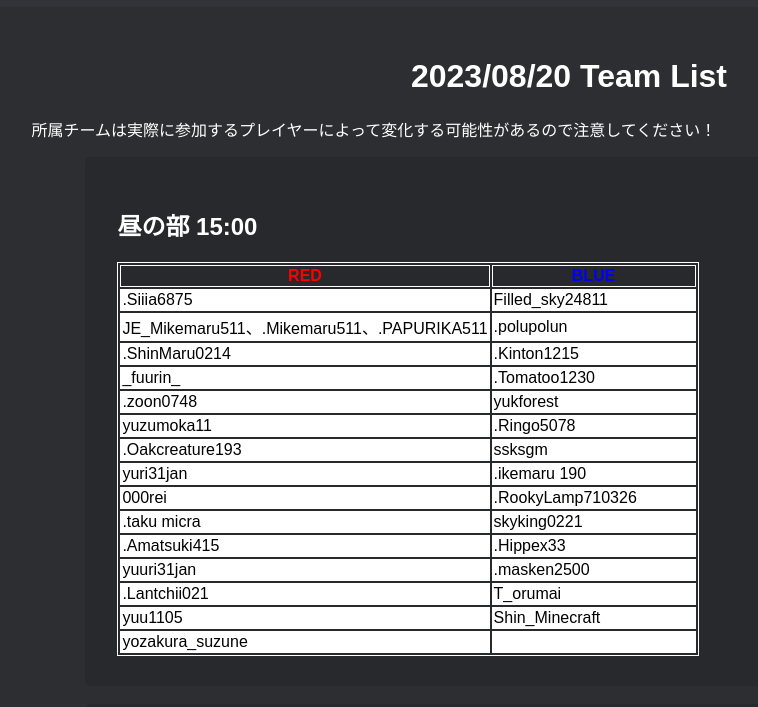
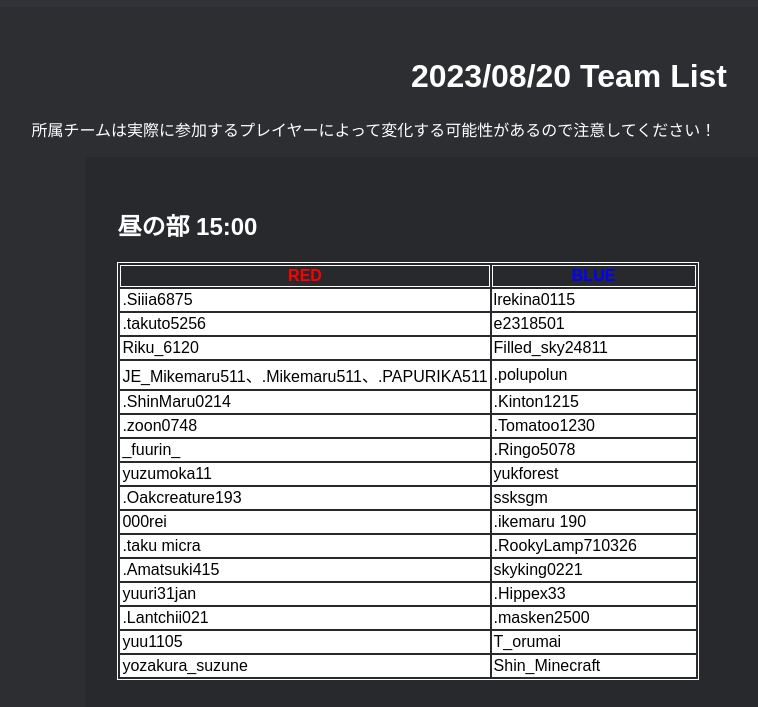
Before and after one commit to wardenwars/wardenwars.github.io, a plain HTML site: page 20230820TeamList.html in a window 1280 px wide. Shown: the part 93-800 px from the top of the page, without its empty margins (71-829 px from the left). Drawn offline with Linux system fonts and the light colour scheme.

Commit message:
2023.08.20チームリストページを記入ミスしていたのを修正、みすしてごめんなさい；；

```diff
--- a/20230820TeamList.html
+++ b/20230820TeamList.html
@@ -29,21 +29,22 @@
           <div>
             <table border="1" bordercolor="ffffff">
               <tr><th class="widthRed">RED</th><th class="widthBlue">BLUE</th></tr>
-              <tr bgcolor="white"><td>.Siiia6875</td><td>Filled_sky24811</td></tr>
+              <tr bgcolor="white"><td>.Siiia6875</td><td>lrekina0115</td></tr>
+              <tr bgcolor="white"><td>.takuto5256</td><td>e2318501</td></tr>
+              <tr bgcolor="white"><td>Riku_6120</td><td>Filled_sky24811</td></tr>
               <tr bgcolor="white"><td>JE_Mikemaru511、.Mikemaru511、.PAPURIKA511</td><td>.polupolun</td></tr>
               <tr bgcolor="white"><td>.ShinMaru0214</td><td>.Kinton1215</td></tr>
-              <tr bgcolor="white"><td>_fuurin_</td><td>.Tomatoo1230</td></tr>
-              <tr bgcolor="white"><td>.zoon0748</td><td>yukforest</td></tr>
-              <tr bgcolor="white"><td>yuzumoka11</td><td>.Ringo5078</td></tr>
+              <tr bgcolor="white"><td>.zoon0748</td><td>.Tomatoo1230</td></tr>
+              <tr bgcolor="white"><td>_fuurin_</td><td>.Ringo5078</td></tr>
+              <tr bgcolor="white"><td>yuzumoka11</td><td>yukforest</td></tr>
               <tr bgcolor="white"><td>.Oakcreature193</td><td>ssksgm</td></tr>
-              <tr bgcolor="white"><td>yuri31jan</td><td>.ikemaru 190</td></tr>
-              <tr bgcolor="white"><td>000rei</td><td>.RookyLamp710326</td></tr>
-              <tr bgcolor="white"><td>.taku micra</td><td>skyking0221</td></tr>
-              <tr bgcolor="white"><td>.Amatsuki415</td><td>.Hippex33</td></tr>
-              <tr bgcolor="white"><td>yuuri31jan</td><td>.masken2500</td></tr>
-              <tr bgcolor="white"><td>.Lantchii021</td><td>T_orumai</td></tr>
-              <tr bgcolor="white"><td>yuu1105</td><td>Shin_Minecraft</td></tr>
-              <tr bgcolor="white"><td>yozakura_suzune</td><td></td></tr>
+              <tr bgcolor="white"><td>000rei</td><td>.ikemaru 190</td></tr>
+              <tr bgcolor="white"><td>.taku micra</td><td>.RookyLamp710326</td></tr>
+              <tr bgcolor="white"><td>.Amatsuki415</td><td>skyking0221</td></tr>
+              <tr bgcolor="white"><td>yuuri31jan</td><td>.Hippex33</td></tr>
+              <tr bgcolor="white"><td>.Lantchii021</td><td>.masken2500</td></tr>
+              <tr bgcolor="white"><td>yuu1105</td><td>T_orumai</td></tr>
+              <tr bgcolor="white"><td>yozakura_suzune</td><td>Shin_Minecraft</td></tr>
             </table>
           </div>
         </div>
```
